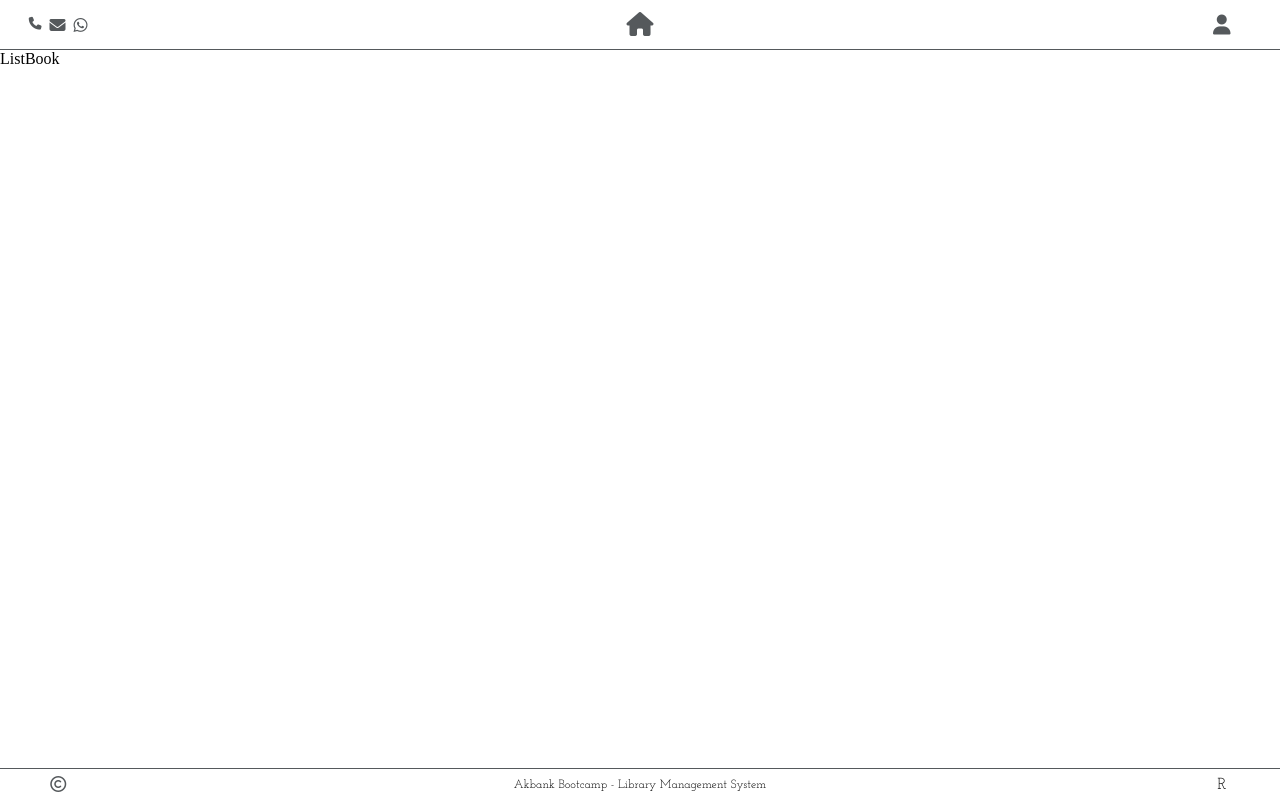
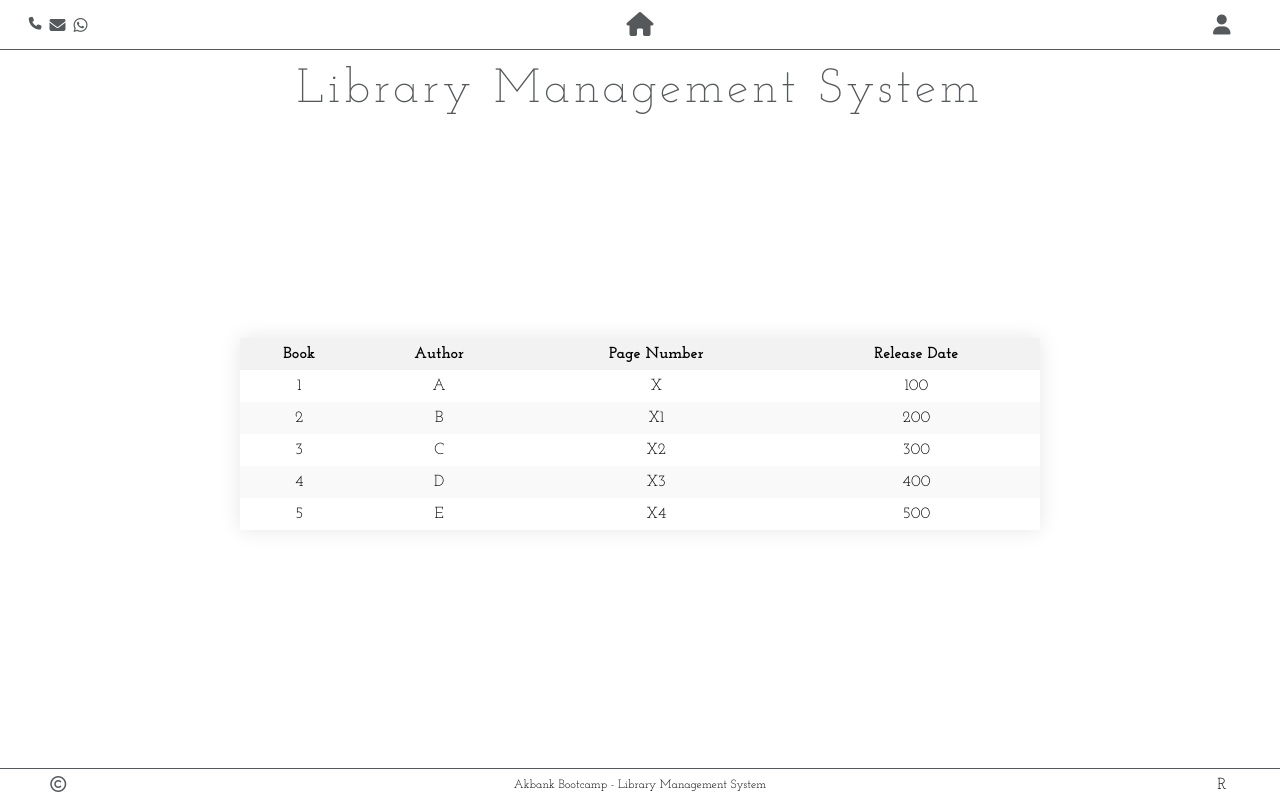
Before and after one commit to ibobey/Akbank-bootcamp-LMS, a React (Vite) app in the folder client/: page /list-book in a window 1280 px wide. Built offline with nearby package versions, Linux system fonts and the light colour scheme.

Commit message:
table inserted

```diff
--- a/client/package.json
+++ b/client/package.json
@@ -10,7 +10,6 @@
     "preview": "vite preview"
   },
   "dependencies": {
-    "flowbite-react": "^0.7.2",
     "react": "^18.2.0",
     "react-dom": "^18.2.0",
     "react-router-dom": "^6.22.0",
--- a/client/src/components/header/Header.css
+++ b/client/src/components/header/Header.css
@@ -4,6 +4,8 @@ header{
     justify-content: center;
     align-items: center;
     text-align: center;
+    font-family: "Josefin Slab", serif;
+
 }
 
 .header-title{
--- a/client/src/pages/list-book/ListBook.css
+++ b/client/src/pages/list-book/ListBook.css
@@ -0,0 +1,34 @@
+.page-list-book {
+  display: flex;
+  flex-direction: column;
+  justify-content: center;
+  align-items: center;
+  text-align: center;
+  height: 80vh;
+  font-family: "Josefin Slab", serif;
+
+}
+
+table {
+  width: 50rem;
+  border-collapse: collapse;
+  box-shadow: 0 0 20px rgba(0, 0, 0, 0.1);
+}
+
+thead {
+  background-color: #f2f2f2;
+}
+
+th,
+td {
+  padding: 8px;
+  text-align: center;
+}
+
+tr:nth-child(even) {
+  background-color: #f9f9f9;
+}
+
+tr:hover {
+  background-color: #f2f2f2;
+}
--- a/client/src/pages/list-book/ListBook.jsx
+++ b/client/src/pages/list-book/ListBook.jsx
@@ -1,7 +1,44 @@
 import "./ListBook.css";
+import Header from "../../components/header/Header";
 
 export default function ListBook() {
+  const data = [
+    { id: 1, book_name: "A", author: "X", page_number: 100 },
+    { id: 2, book_name: "B", author: "X1", page_number: 200 },
+    { id: 3, book_name: "C", author: "X2", page_number: 300 },
+    { id: 4, book_name: "D", author: "X3", page_number: 400 },
+    { id: 5, book_name: "E", author: "X4", page_number: 500 },
+  ];
+
   return (
-    <div>ListBook</div>
-  )
+    <>
+      <Header />
+      <div className="page-list-book">
+        <div className="page-list-book-contianer">
+          <div className="page-list-book-book-table">
+            <table>
+              <thead>
+                <tr>
+                  <th>Book</th>
+                  <th>Author</th>
+                  <th>Page Number</th>
+                  <th>Release Date</th>
+                </tr>
+              </thead>
+              <tbody>
+                {data.map((item) => (
+                  <tr key={item.id}>
+                    <td>{item.id}</td>
+                    <td>{item.book_name}</td>
+                    <td>{item.author}</td>
+                    <td>{item.page_number}</td>
+                  </tr>
+                ))}
+              </tbody>
+            </table>
+          </div>
+        </div>
+      </div>
+    </>
+  );
 }
```
Also changed, not shown: 1 other file (tests, documents, lock files or other folders).
